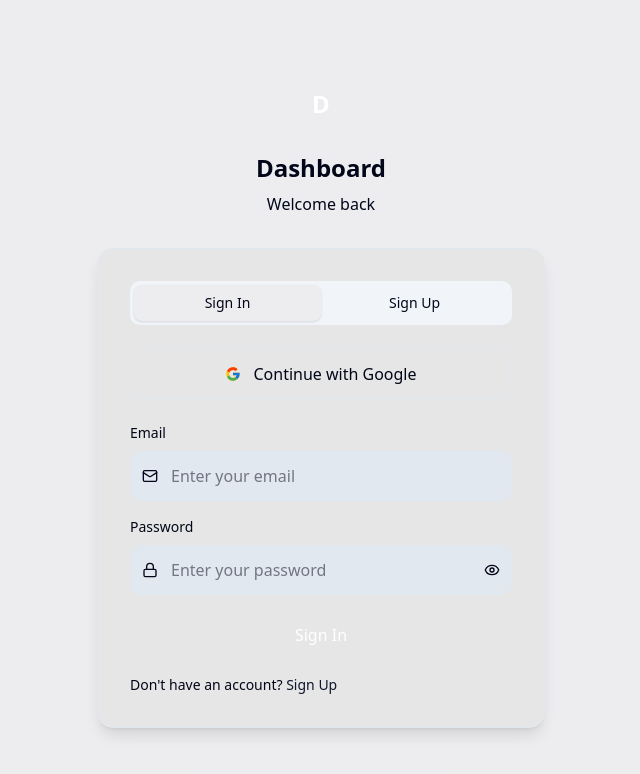
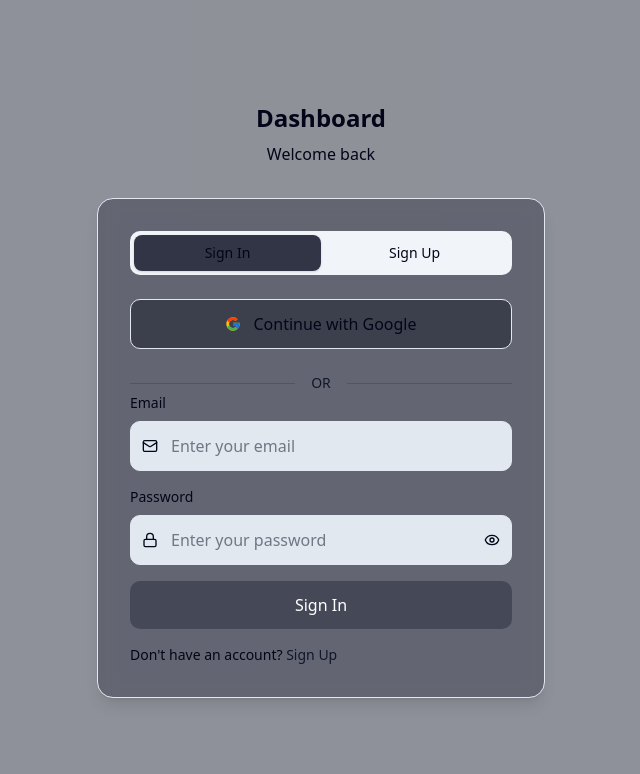
Before and after one commit to JahidGittu/Dashboard-App, a Next.js app: page /api/auth in a window 1280 px wide. Shown: the top 774 px of the page, without its empty margins (319-959 px from the left). Built offline with nearby package versions, Linux system fonts and the light colour scheme.

Commit message:
UI Polished

```diff
--- a/src/app/Routes/PrivateRoute.tsx
+++ b/src/app/Routes/PrivateRoute.tsx
@@ -1,8 +1,8 @@
 'use client';
 
-import { useSession } from 'next-auth/react';
+import { useSession, signOut } from 'next-auth/react';
 import { useRouter } from 'next/navigation';
-import { ReactNode, useEffect } from 'react';
+import { ReactNode } from 'react';
 import { LoadingSpinner } from '../dashboard/components/Loading';
 
 interface PrivateRouteProps {
@@ -10,14 +10,12 @@ interface PrivateRouteProps {
 }
 
 export default function PrivateRoute({ children }: PrivateRouteProps) {
-  const { data: session, status } = useSession();
   const router = useRouter();
 
-  useEffect(() => {
-    if (status === 'unauthenticated') {
-      router.replace('/api/auth');
-    }
-  }, [status, router]);
+  // required:true automatically redirects unauthenticated users
+  const { data: session, status } = useSession({ required: true, onUnauthenticated() {
+    router.replace('/api/auth'); // redirect to login page
+  }});
 
   if (status === 'loading') {
     return (
@@ -27,7 +25,11 @@ export default function PrivateRoute({ children }: PrivateRouteProps) {
     );
   }
 
-  if (status === 'unauthenticated') return null;
+  // Extra safety: if somehow session is missing
+  if (!session) {
+    router.replace('/api/auth');
+    return null;
+  }
 
   return <>{children}</>;
 }
--- /dev/null
+++ b/src/app/api/auth/AuthPageWrapper.tsx
@@ -0,0 +1,19 @@
+'use client';
+import { useState, useEffect } from 'react';
+
+import { ReactNode } from 'react';
+
+interface Props {
+  children: ReactNode;
+}
+
+const AuthPageWrapper: React.FC<Props> = ({ children }) => {
+  const [mounted, setMounted] = useState(false);
+
+  useEffect(() => setMounted(true), []);
+
+  if (!mounted) return null;
+  return <>{children}</>;
+};
+
+export default AuthPageWrapper;
--- a/src/app/api/auth/GoogleSignIn.tsx
+++ b/src/app/api/auth/GoogleSignIn.tsx
@@ -1,27 +1,35 @@
-"use client";
+'use client';
 
-import React, { useState } from "react";
-import { signIn } from "next-auth/react";
-import { FcGoogle } from "react-icons/fc";
+import { signIn } from 'next-auth/react';
+import React, { useState } from 'react';
+import { FcGoogle } from 'react-icons/fc';
 
 const GoogleSignIn: React.FC = () => {
   const [loading, setLoading] = useState(false);
 
   const handleGoogleLogin = async () => {
     setLoading(true);
-    await signIn("google", { callbackUrl: "/dashboard" });
+    await signIn('google', { callbackUrl: '/dashboard' });
     setLoading(false);
   };
 
   return (
+    <div>
       <button
         onClick={handleGoogleLogin}
         disabled={loading}
-      className="w-full flex items-center justify-center gap-3 py-3 px-4 border border-border rounded-lg hover:bg-card-hover transition-colors mb-6 disabled:opacity-50"
+        className="w-full flex items-center justify-center gap-3 py-3 px-4 border border-border rounded-lg bg-card-foreground/40 hover:bg-card-foreground/30 transition-colors mb-6 disabled:opacity-50"
       >
-      <FcGoogle/>
+        <FcGoogle />
         Continue with Google
       </button>
+
+      <div className="flex items-center justify-center gap-4">
+        <div className="h-[1px] flex-1 bg-green-900/40"></div>
+        <span className="text-accent-foreground text-sm font-medium">OR</span>
+        <div className="h-[1px] flex-1 bg-green-900/40"></div>
+      </div>
+    </div>
   );
 };
 
--- a/src/app/api/auth/SignUp/SignUpForm.tsx
+++ b/src/app/api/auth/SignUp/SignUpForm.tsx
@@ -142,7 +142,7 @@ const SignUpForm: React.FC<SignUpFormProps> = ({ switchToSignIn }) => {
       <button
         type="submit"
         disabled={loading}
-        className="w-full bg-gradient-primary text-white py-3 px-4 rounded-lg font-medium hover:opacity-90 transition-opacity disabled:opacity-50 flex items-center justify-center gap-2"
+        className="w-full bg-card-foreground/30 text-white py-3 px-4 rounded-lg font-medium hover:opacity-90 transition-opacity disabled:opacity-50 flex items-center justify-center gap-2"
       >
         {loading ? <LoadingSpinner /> : 'Sign Up'}
       </button>
--- a/src/app/api/auth/[...nextauth]/SignIn/SignInForm.tsx
+++ b/src/app/api/auth/[...nextauth]/SignIn/SignInForm.tsx
@@ -97,7 +97,7 @@ const SignInForm: React.FC<SignInFormProps> = ({ switchToSignUp }) => {
       <button
         type="submit"
         disabled={loading}
-        className="w-full bg-gradient-primary text-white py-3 px-4 rounded-lg font-medium hover:opacity-90 transition-opacity disabled:opacity-50 flex items-center justify-center gap-2"
+        className="w-full bg-card-foreground/30 text-white py-3 px-4 rounded-lg font-medium hover:opacity-90 transition-opacity disabled:opacity-50 flex items-center justify-center gap-2"
       >
         {loading ? <LoadingSpinner /> : 'Sign In'}
       </button>
--- a/src/app/api/auth/page.tsx
+++ b/src/app/api/auth/page.tsx
@@ -1,16 +1,18 @@
-"use client";
+'use client';
 
-import { motion } from "framer-motion";
-import React, { useState } from "react";
-import SignInForm from "./[...nextauth]/SignIn/SignInForm";
-import SignUpForm from "./SignUp/SignUpForm";
-import GoogleSignIn from "./GoogleSignIn";
+import { motion } from 'framer-motion';
+import React, { useState } from 'react';
+import SignInForm from './[...nextauth]/SignIn/SignInForm';
+import GoogleSignIn from './GoogleSignIn';
+import SignUpForm from './SignUp/SignUpForm';
+import AuthPageWrapper from './AuthPageWrapper';
 
 const AuthPage: React.FC = () => {
   const [isSignUp, setIsSignUp] = useState(false);
 
   return (
-    <div className="min-h-screen bg-gradient-to-br from-background via-background-secondary to-background flex items-center justify-center p-4">
+    <AuthPageWrapper>
+      <div className="min-h-screen bg-card-foreground/40 flex items-center justify-center p-4">
         <motion.div
           initial={{ opacity: 0, y: 20 }}
           animate={{ opacity: 1, y: 0 }}
@@ -19,17 +21,9 @@ const AuthPage: React.FC = () => {
         >
           {/* Logo */}
           <div className="text-center mb-8">
-          <motion.div
-            initial={{ scale: 0.8 }}
-            animate={{ scale: 1 }}
-            transition={{ delay: 0.2 }}
-            className="w-16 h-16 bg-gradient-primary rounded-xl mx-auto mb-4 flex items-center justify-center"
-          >
-            <span className="text-2xl font-bold text-white">D</span>
-          </motion.div>
             <h1 className="text-2xl font-bold text-foreground">Dashboard</h1>
             <p className="text-foreground-muted mt-2">
-            {isSignUp ? "Create your account" : "Welcome back"}
+              {isSignUp ? 'Create your account' : 'Welcome back'}
             </p>
           </div>
 
@@ -38,7 +32,7 @@ const AuthPage: React.FC = () => {
             initial={{ opacity: 0, scale: 0.95 }}
             animate={{ opacity: 1, scale: 1 }}
             transition={{ delay: 0.3 }}
-          className="bg-card border border-card-border rounded-2xl p-8 shadow-lg backdrop-blur-sm"
+            className="bg-card-foreground/30 border border-card-border rounded-2xl p-8 shadow-lg backdrop-blur-sm"
           >
             {/* Tab Switcher */}
             <div className="flex bg-secondary rounded-lg p-1 mb-6">
@@ -46,8 +40,8 @@ const AuthPage: React.FC = () => {
                 onClick={() => setIsSignUp(false)}
                 className={`flex-1 py-2 px-4 rounded-md text-sm font-medium transition-all ${
                   !isSignUp
-                  ? "bg-background text-foreground shadow-sm"
-                  : "text-foreground-muted hover:text-foreground"
+                    ? 'bg-card-foreground/80 text-foreground shadow-sm'
+                    : 'text-foreground-muted hover:text-foreground'
                 }`}
               >
                 Sign In
@@ -56,8 +50,8 @@ const AuthPage: React.FC = () => {
                 onClick={() => setIsSignUp(true)}
                 className={`flex-1 py-2 px-4 rounded-md text-sm font-medium transition-all ${
                   isSignUp
-                  ? "bg-background text-foreground shadow-sm"
-                  : "text-foreground-muted hover:text-foreground"
+                    ? 'bg-background text-foreground shadow-sm'
+                    : 'text-foreground-muted hover:text-foreground'
                 }`}
               >
                 Sign Up
@@ -76,6 +70,7 @@ const AuthPage: React.FC = () => {
           </motion.div>
         </motion.div>
       </div>
+    </AuthPageWrapper>
   );
 };
 
--- a/src/app/dashboard/components/PostCard.tsx
+++ b/src/app/dashboard/components/PostCard.tsx
@@ -29,7 +29,7 @@ export default function PostCard({ post }: PostCardProps) {
     <motion.div
       whileHover={{ scale: 1.02 }}
       transition={{ duration: 0.2 }}
-      className="relative flex flex-col bg-white dark:bg-gray-800 rounded-2xl shadow-md hover:shadow-xl transition-shadow overflow-hidden min-h-[280px]"
+      className="relative flex flex-col bg-card-foreground/10 rounded-2xl shadow-md hover:shadow-xl transition-shadow overflow-hidden min-h-[280px]"
     >
       {/* Like Counter (top-right corner) */}
       <div className="absolute top-3 right-3 flex items-center gap-1 bg-white/80 dark:bg-gray-700/80 px-2 py-1 rounded-full shadow text-xs">
--- a/src/app/dashboard/page.tsx
+++ b/src/app/dashboard/page.tsx
@@ -109,7 +109,6 @@ export default function Dashboard() {
       <div className="flex items-center justify-between">
         <div>
           <h1 className="text-3xl font-bold">Dashboard</h1>
-          <p className="text-gray-500">Overview powered by JSONPlaceholder API</p>
         </div>
         <motion.button
           whileHover={{ scale: 1.05 }}
--- a/src/app/globals.css
+++ b/src/app/globals.css
@@ -46,7 +46,7 @@
   --radius: 0.625rem;
   --background: oklch(94.696% 0.00411 285.935);
   --foreground: oklch(0.129 0.042 264.695);
-  --card: oklch(92.389% 0.00165 148.526);
+  --card: oklch(94.746% 0.02424 77.405);
   --card-foreground: oklch(0.129 0.042 264.695);
   --popover: oklch(1 0 0);
   --popover-foreground: oklch(0.129 0.042 264.695);
```
Also changed, not shown: src/app/dashboard/components/DashboardHeader.tsx (+21 -51 lines). Lines whose indentation alone changed are shown as unchanged.
